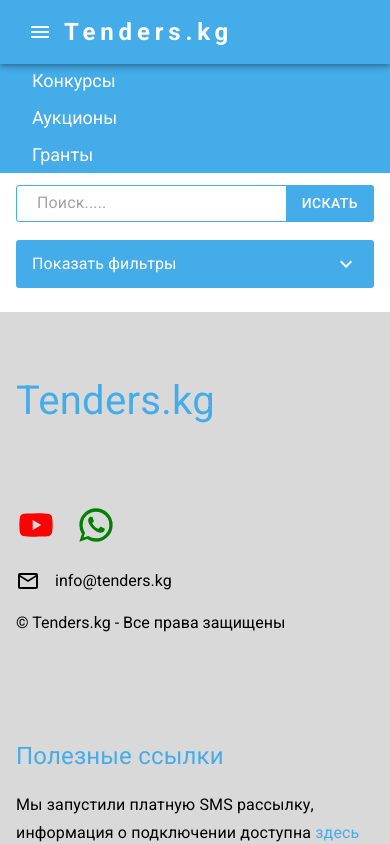
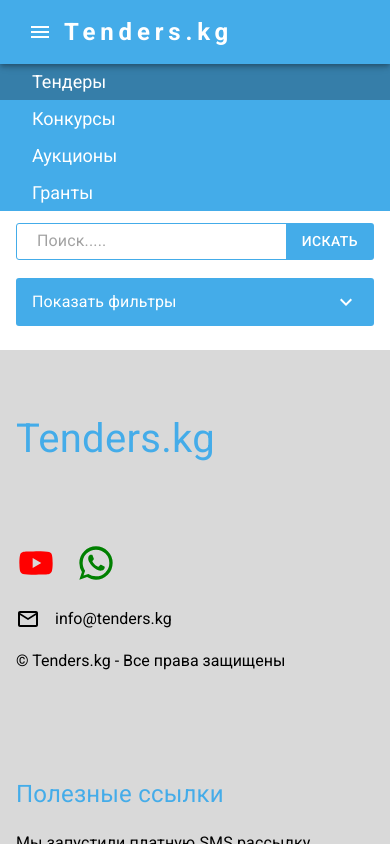
Before and after one commit to Jakyp-05/tender-kg, a React (Vite) app: page / in a window 390 px wide. Both pictures are taken after a click on the button "account of current user". Shown: the top 844 px of the page. Built offline with nearby package versions, Linux system fonts and the light colour scheme; a web font is replaced by a local one.

Commit message:
header collaps fixed

```diff
--- a/src/components/header/Header.jsx
+++ b/src/components/header/Header.jsx
@@ -42,7 +42,7 @@
   }
 
   return (
-    <Box className='wrapper' mb={open ? "100px" : ""}>
+    <Box className='wrapper' mb={open ? "138px" : ""}>
       <AppBar position="fixed" className='app-bar' sx={{ background: "#44ACE9", height: "64px" }}>
         <Container maxWidth="xl">
           <Toolbar className='toolbar' disableGutters sx={{
@@ -118,7 +118,10 @@
           </Toolbar>
         </Container>
       </AppBar>
-      <Collapse sx={{ width: "100%", bgcolor: '#44ACE9', }} in={open} timeout="auto" unmountOnExit>
+      <Collapse sx={{
+        width: "100%", bgcolor: '#44ACE9',
+        mt: open? "38px": ""
+        }} in={open} timeout="auto" unmountOnExit>
         <List className='nav2' component="div" disablePadding>
           {pages.map((page) => (
             <ListItemButton
--- a/src/sass/basic/_all.scss
+++ b/src/sass/basic/_all.scss
@@ -1 +1 @@
-@import './variablez', './normalize', './fonts';
+@import './variablez', './normalize';
--- a/src/sass/basic/_fonts.scss
+++ /dev/null
@@ -1,15 +0,0 @@
-@font-face {
-    font-family: 'Rubik';
-    src: url('../fonts/Rubik-Bold.ttf') format('ttf');
-    font-weight: 700;
-    font-style: normal;
-    font-display: swap;
-}
-
-@font-face {
-    font-family: 'Rubik';
-    src: url('../fonts/Rubik-Regular.ttf') format('ttf');
-    font-weight: 400;
-    font-style: normal;
-    font-display: swap;
-}
--- a/src/sass/basic/_normalize.scss
+++ b/src/sass/basic/_normalize.scss
@@ -1,6 +1,8 @@
-@import url('https://fonts.googleapis.com/css2?family=Roboto:wght@400;500;700&display=swap');
+@import url("https://fonts.googleapis.com/css2?family=Roboto:wght@400;500;700&display=swap");
 
-* {
+*,
+::after,
+::before {
 	margin: 0;
 	padding: 0;
 	box-sizing: border-box;
@@ -29,12 +31,7 @@
 	cursor: pointer;
 }
 
-input {
+input,
+select {
 	outline: none;
 }
-
-.container {
-    // max-width: 1440px;
-    width: 100%;
-    margin: 0 auto;
-}
--- a/src/sass/index.scss
+++ b/src/sass/index.scss
@@ -1,14 +1,14 @@
-@import './basic/all', './block/all', './media/all';
+@import "./basic/all", "./block/all", "./media/all";
 
-
-html, body {
-    height: 100%;
+html,
+body {
+	min-height: 100svh;
 }
 
 .wrapper {
-    height: 65px;
- }
+	height: 65px;
+}
 
 .main {
-    height: calc(100% - 65px);
+	min-height: calc(100% - 65px);
 }
```
Also changed, not shown: src/sass/fonts/Rubik-Bold.ttf (deleted), src/sass/fonts/Rubik-Regular.ttf (deleted). Lines whose indentation alone changed are shown as unchanged.
